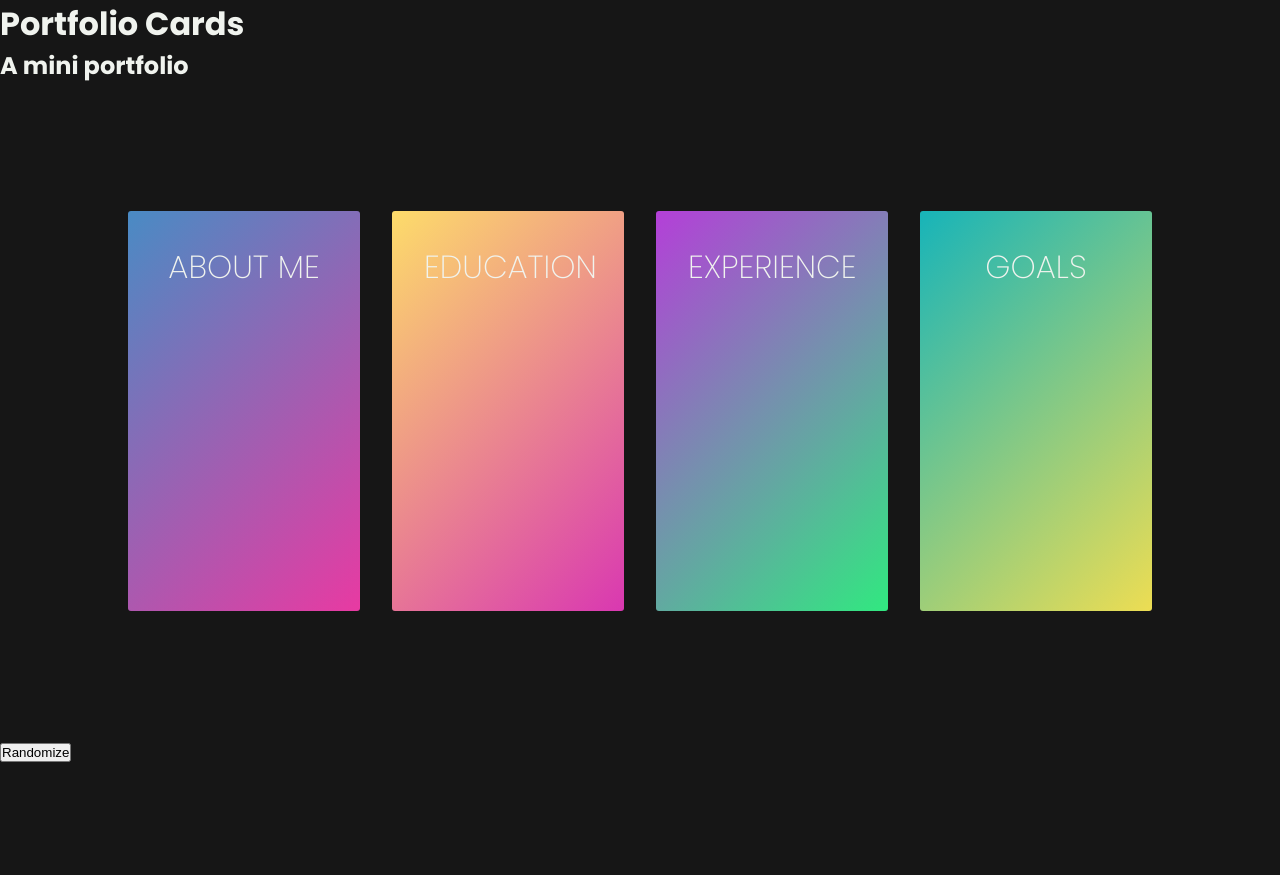
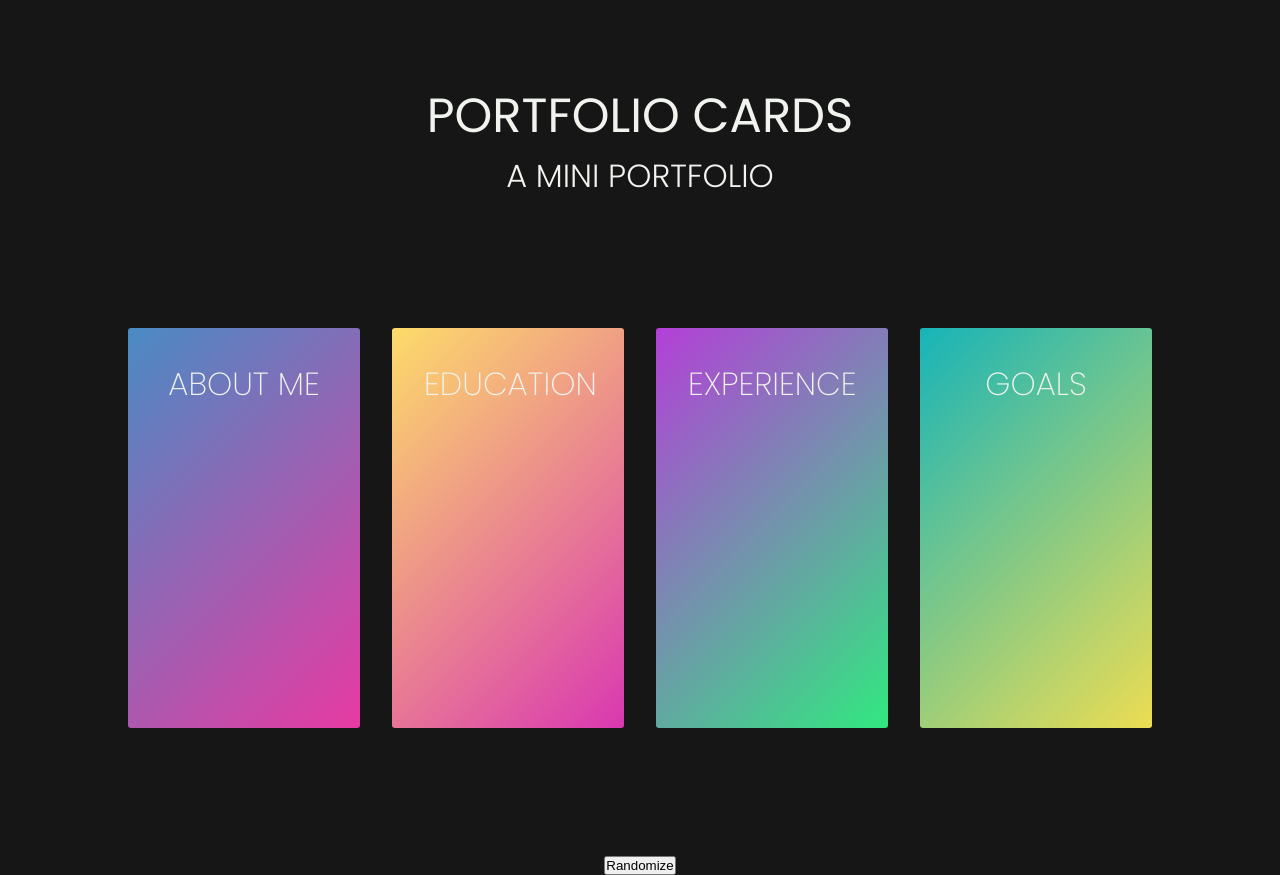
Before and after one commit to isabellea-f/portfolio-cards, a plain HTML site: page index.html in a window 1280 px wide. Before the commit the page ends 800 px from the top, so only its background shows below. Drawn offline with Linux system fonts and the light colour scheme.

Commit message:
add poppins font

```diff
--- a/style.css
+++ b/style.css
@@ -52,6 +52,22 @@ body {
 
 .bg-yellow {
   background: var(--card-gradient-yellow);
+}
+
+header {
+  margin-top: 5rem;
+  text-align: center;
+  text-transform: uppercase;
+}
+
+h1 {
+  font-size: 3rem;
+  font-weight: 400;
+}
+
+h2 {
+  font-size: 2rem;
+  font-weight: 300;
 }
 
 .cards-container {
@@ -115,3 +131,8 @@ body {
 .card-back {
   transform: rotateY(180deg);
 }
+
+.buttons-container {
+  display: flex;
+  justify-content: center;
+}
```
